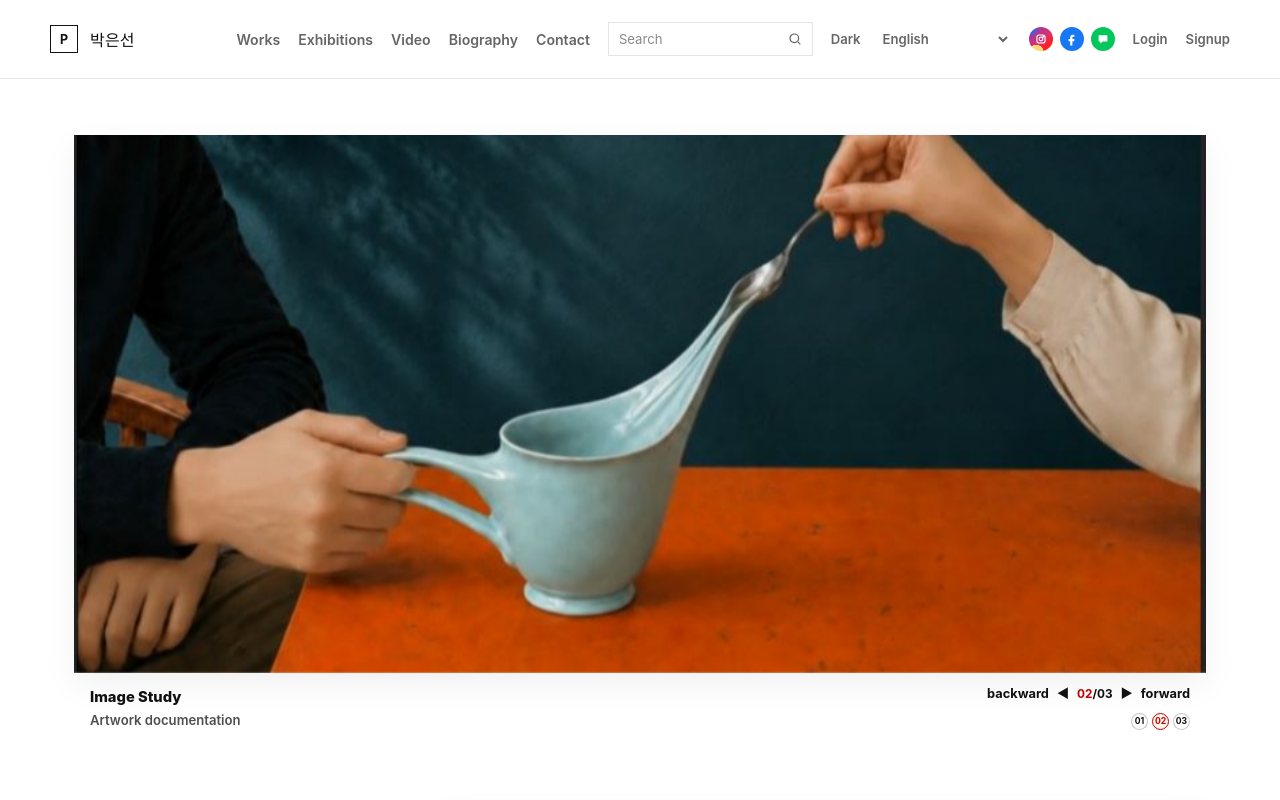
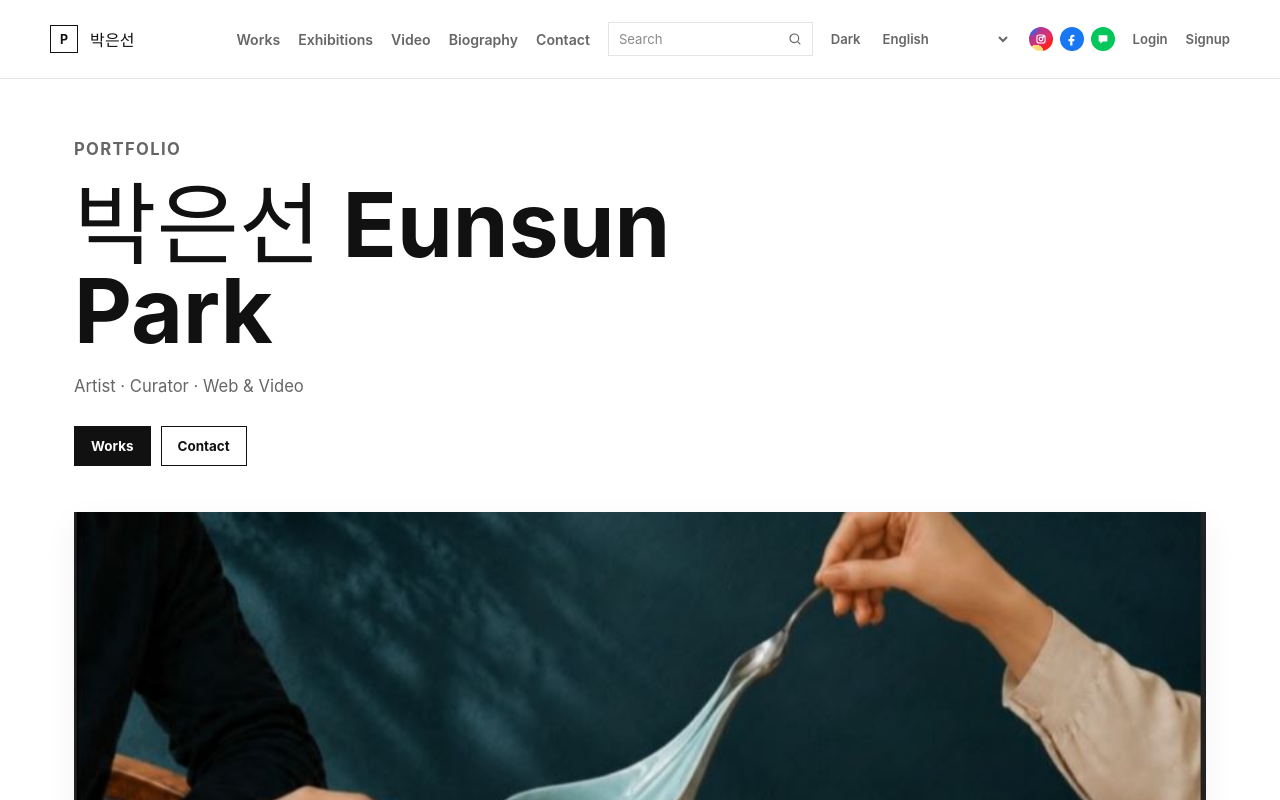
Before and after one commit to eunsunpark99-svg/portfolio, a React (Vite) app: page / in a window 1280 px wide. Shown: the top 800 px of the page. Built offline with nearby package versions, Linux system fonts and the light colour scheme.

Commit message:
Add gallery hero section

```diff
--- a/src/pages/HomePage.jsx
+++ b/src/pages/HomePage.jsx
@@ -13,6 +13,28 @@ export default function HomePage({ language, onNavigate }) {
 
   return (
     <section className="artist-home">
+      <section className="gallery-hero" aria-labelledby="gallery-hero-title">
+        <p className="gallery-hero-kicker">{copy.ui.portfolio}</p>
+        <h1 id="gallery-hero-title">{copy.home.title}</h1>
+        <p>{copy.home.description}</p>
+        <div className="gallery-hero-actions">
+          <a
+            className="gallery-hero-primary"
+            href="/gallery"
+            onClick={(event) => followLink(event, '/gallery')}
+          >
+            {copy.nav['/gallery']}
+          </a>
+          <a
+            className="gallery-hero-secondary"
+            href="/contact"
+            onClick={(event) => followLink(event, '/contact')}
+          >
+            {copy.nav['/contact']}
+          </a>
+        </div>
+      </section>
+
       <FeaturedWorkSlider onNavigate={onNavigate} />
 
       <section className="artist-hero" aria-labelledby="artist-title">
--- a/src/styles/global.css
+++ b/src/styles/global.css
@@ -363,6 +363,83 @@
   width: min(100%, 1180px);
   margin: 0 auto;
   padding: 56px 24px 96px;
+}
+
+.gallery-hero {
+  display: grid;
+  gap: 18px;
+  max-width: 820px;
+  margin-bottom: 46px;
+}
+
+.gallery-hero-kicker {
+  margin: 0;
+  color: var(--color-text-muted);
+  font-size: 0.72rem;
+  font-weight: 700;
+  letter-spacing: 0.08em;
+  text-transform: uppercase;
+}
+
+.gallery-hero h1 {
+  max-width: 780px;
+  margin: 0;
+  color: var(--color-primary);
+  font-size: clamp(2.45rem, 7vw, 5.7rem);
+  font-weight: 650;
+  letter-spacing: 0;
+  line-height: 0.96;
+}
+
+.gallery-hero p {
+  max-width: 520px;
+  margin: 0;
+  color: var(--color-secondary);
+  font-size: clamp(0.96rem, 1.3vw, 1.08rem);
+  line-height: 1.72;
+}
+
+.gallery-hero-actions {
+  display: flex;
+  flex-wrap: wrap;
+  gap: 10px;
+  align-items: center;
+  margin-top: 8px;
+}
+
+.gallery-hero-primary,
+.gallery-hero-secondary {
+  display: inline-flex;
+  align-items: center;
+  justify-content: center;
+  min-height: 40px;
+  padding: 0 16px;
+  border: 1px solid var(--color-primary);
+  border-radius: 0;
+  font-size: 0.84rem;
+  font-weight: 700;
+}
+
+.gallery-hero-primary {
+  background: var(--color-primary);
+  color: var(--color-surface);
+}
+
+.gallery-hero-secondary {
+  background: transparent;
+  color: var(--color-primary);
+}
+
+.gallery-hero-primary:hover,
+.gallery-hero-primary:focus-visible {
+  background: var(--color-surface-alt);
+  color: var(--color-primary);
+}
+
+.gallery-hero-secondary:hover,
+.gallery-hero-secondary:focus-visible {
+  background: var(--color-primary);
+  color: var(--color-surface);
 }
 
 .featured-work-slider {
@@ -2328,6 +2405,26 @@ h1 {
     padding: 34px 20px 72px;
   }
 
+  .gallery-hero {
+    gap: 14px;
+    margin-bottom: 34px;
+  }
+
+  .gallery-hero h1 {
+    font-size: clamp(2.2rem, 13vw, 4.4rem);
+  }
+
+  .gallery-hero-actions {
+    gap: 8px;
+  }
+
+  .gallery-hero-primary,
+  .gallery-hero-secondary {
+    min-height: 38px;
+    padding: 0 14px;
+    font-size: 0.8rem;
+  }
+
   .featured-work-slider {
     margin-bottom: 42px;
   }
```
